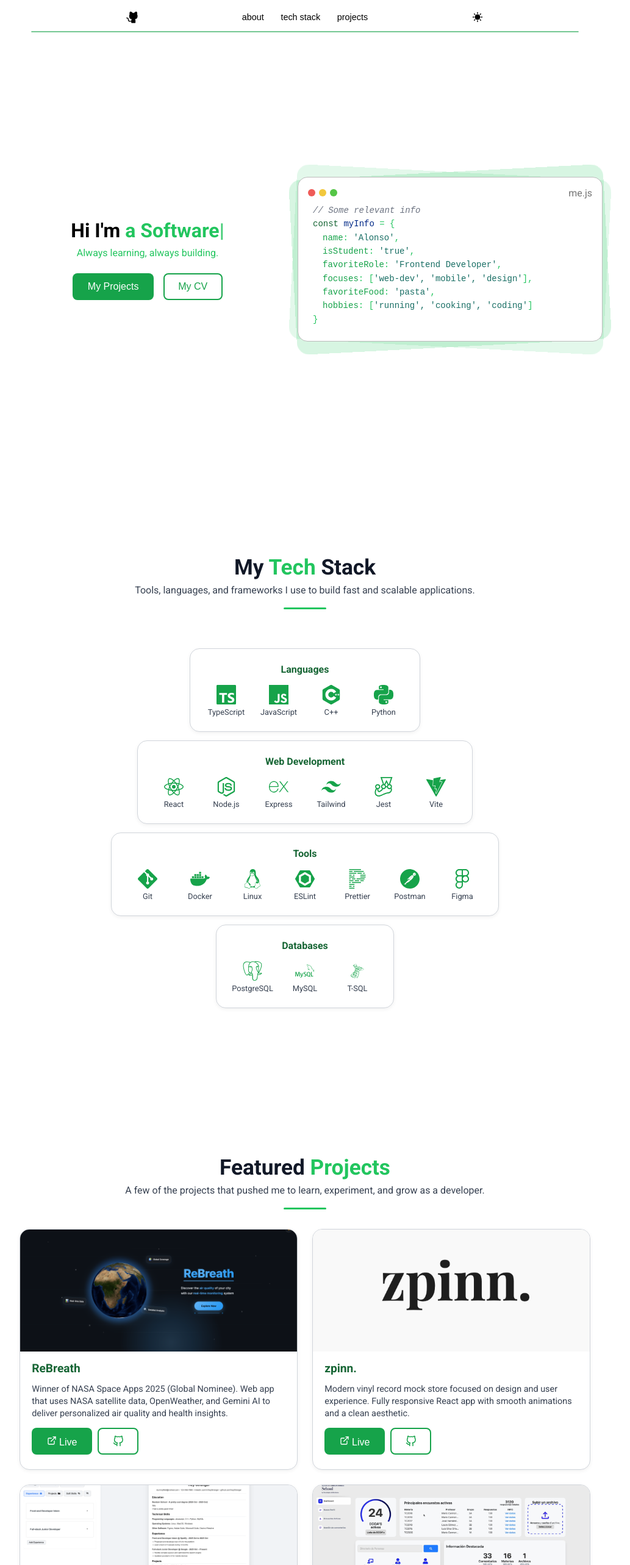
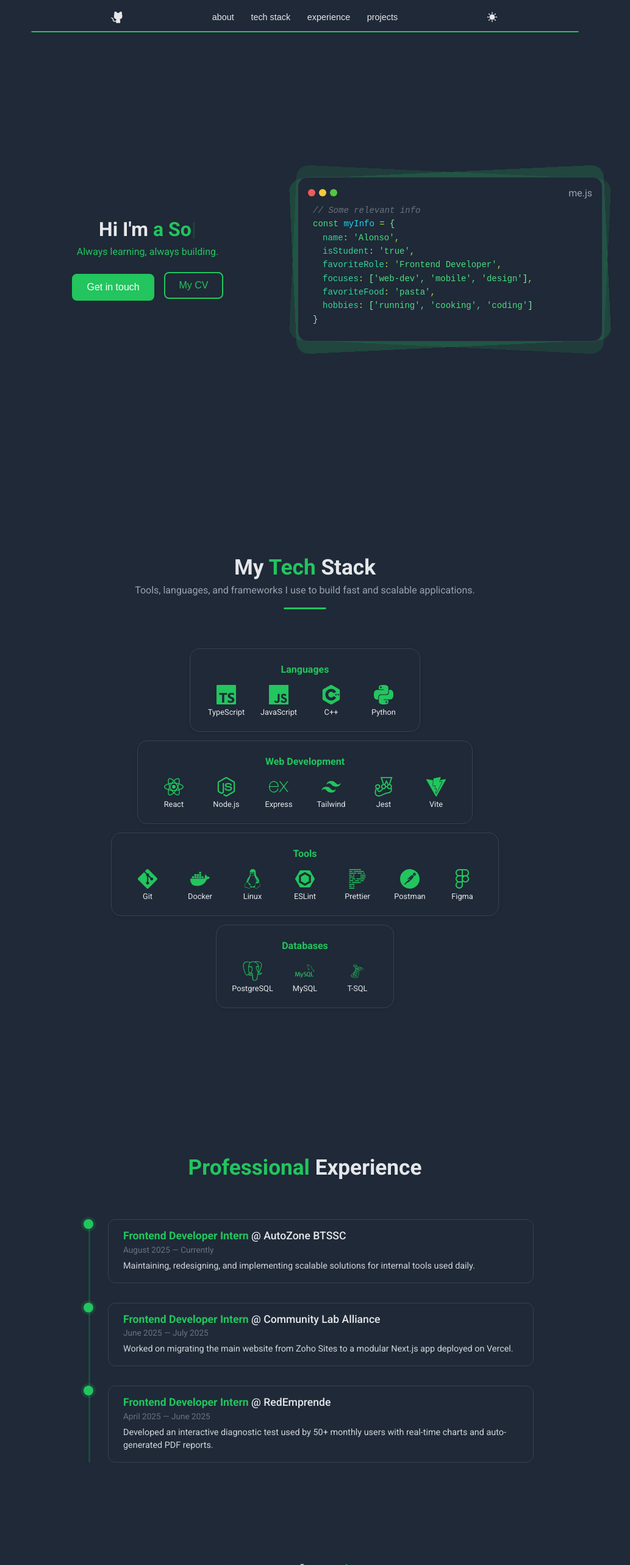
Before and after one commit to alxxjandro/portfolio, a React (Vite) app: page / in a window 1280 px wide. Shown: the top 2566 px of the page at 61% size, without its empty margins (140-1173 px from the left). Built offline with nearby package versions, Linux system fonts and the light colour scheme.

Commit message:
finished and re-ordered the projects

```diff
--- a/src/App.jsx
+++ b/src/App.jsx
@@ -2,6 +2,7 @@ import HeaderCard from './headerCard'
 import { useRef } from 'react'
 import { TypeAnimation } from 'react-type-animation'
 import CustomButton from './customButton'
+import Experience from './experience'
 import TechStack from './techStack'
 import Projects from './projects'
 import Navbar from './navbar'
@@ -11,17 +12,17 @@ const App = () => {
   const CURSOR_CLASS_NAME = 'custom-type-animation-cursor'
 
   const aboutRef = useRef(null)
-  const techStackRef = useRef(null)
+  const techRef = useRef(null)
   const projectsRef = useRef(null)
-  const experienceRef = useRef(null)
+  const expRef = useRef(null)
 
   return (
     <>
       <Navbar
         aboutRef={aboutRef}
-        techStackRef={techStackRef}
+        techRef={techRef}
         projectsRef={projectsRef}
-        experienceRef={experienceRef}
+        expRef={expRef}
       />
       <div ref={aboutRef} className="header">
         <h1>
@@ -49,10 +50,12 @@ const App = () => {
             </span>
             <p className="subHeader">Always learning, always building.</p>
             <div className="headerActions">
-              <CustomButton
-                text="My Projects"
-                onClick={() => console.log('projects')}
-              />
+              <a
+                href="https://www.linkedin.com/in/alejandro-a-53b4ab294/"
+                target="_blank"
+              >
+                <CustomButton text="Get in touch" />
+              </a>
               <CustomButton
                 text="My CV"
                 onClick={() => window.open('/resume.pdf', '_blank')}
@@ -63,8 +66,11 @@ const App = () => {
         </h1>
         <HeaderCard />
       </div>
-      <div ref={techStackRef}>
+      <div ref={techRef}>
         <TechStack />
+      </div>
+      <div ref={expRef}>
+        <Experience />
       </div>
       <div ref={projectsRef}>
         <Projects />
--- /dev/null
+++ b/src/experience.jsx
@@ -0,0 +1,56 @@
+const Experience = () => {
+  const prevExperience = [
+    {
+      companyName: 'AutoZone BTSSC',
+      roleName: 'Frontend Developer Intern',
+      description:
+        'Maintaining, redesigning, and implementing scalable solutions for internal tools used daily.',
+      startDate: 'August 2025',
+      endDate: 'Currently',
+    },
+    {
+      companyName: 'Community Lab Alliance',
+      roleName: 'Frontend Developer Intern',
+      description:
+        'Worked on migrating the main website from Zoho Sites to a modular Next.js app deployed on Vercel.',
+      startDate: 'June 2025',
+      endDate: 'July 2025',
+    },
+    {
+      companyName: 'RedEmprende',
+      roleName: 'Frontend Developer Intern',
+      description:
+        'Developed an interactive diagnostic test used by 50+ monthly users with real-time charts and auto-generated PDF reports.',
+      startDate: 'April 2025',
+      endDate: 'June 2025',
+    },
+  ]
+
+  return (
+    <section id="experience" className="experienceWrapper">
+      <div className="techHeader">
+        <h1 style={{ textAlign: 'center' }}>
+          <span>Professional</span> Experience
+        </h1>
+      </div>
+      <div className="timeline">
+        {prevExperience.map((exp, index) => (
+          <div key={index} className="timelineItem">
+            <div className="timelineBullet" />
+            <div className="timelineContent">
+              <h3>
+                {exp.roleName} <span>@ {exp.companyName}</span>
+              </h3>
+              <p className="timelineDate">
+                {exp.startDate} — {exp.endDate}
+              </p>
+              <p className="timelineDescription">{exp.description}</p>
+            </div>
+          </div>
+        ))}
+      </div>
+    </section>
+  )
+}
+
+export default Experience
--- a/src/navbar.jsx
+++ b/src/navbar.jsx
@@ -3,14 +3,16 @@ import { IoMoon } from 'react-icons/io5'
 import { MdSunny } from 'react-icons/md'
 import { PiGithubLogoFill } from 'react-icons/pi'
 
-const Navbar = ({ aboutRef, techStackRef, projectsRef, experienceRef }) => {
-  const [theme, setTheme] = useState('dark')
+const Navbar = ({ aboutRef, techRef, projectsRef, expRef }) => {
+  const [theme, setTheme] = useState('light')
 
   useEffect(() => {
     const savedTheme = localStorage.getItem('theme')
     if (savedTheme) {
       setTheme(savedTheme)
       document.body.className = savedTheme
+    } else {
+      toggleTheme()
     }
   }, [])
 
@@ -37,13 +39,9 @@ const Navbar = ({ aboutRef, techStackRef, projectsRef, experienceRef }) => {
         </div>
         <div>
           <button onClick={() => scrollToSection(aboutRef)}>about</button>
-          <button onClick={() => scrollToSection(techStackRef)}>
-            tech stack
-          </button>
+          <button onClick={() => scrollToSection(techRef)}>tech stack</button>
+          <button onClick={() => scrollToSection(expRef)}>experience</button>
           <button onClick={() => scrollToSection(projectsRef)}>projects</button>
-          {/* <button onClick={() => scrollToSection(experienceRef)}>
-            experience
-          </button> */}
         </div>
         <div className="actionBtn">
           <button className="themeToggle" onClick={toggleTheme}>
--- a/src/styles.css
+++ b/src/styles.css
@@ -57,7 +57,7 @@ body.dark .mainNavbar {
 }
 
 .navbarContent > div > button:hover {
-  color: #16a34a;
+  color: #22c55e;
   transform: translate(0px, -1px);
 }
 
@@ -220,7 +220,7 @@ body.dark .themeToggle svg {
 }
 
 .keyword {
-  color: #166534;
+  color: #22c55e;
 }
 
 .variable {
@@ -236,7 +236,7 @@ body.dark .themeToggle svg {
 }
 
 .property {
-  color: #16a34a;
+  color: #22c55e;
 }
 
 .string {
@@ -330,7 +330,7 @@ body.dark .themeToggle svg {
 .stackCard h3 {
   font-size: 1rem;
   margin-bottom: 1rem;
-  color: #166534;
+  color: #22c55e;
 }
 
 .stackIcons {
@@ -350,7 +350,7 @@ body.dark .themeToggle svg {
 .iconWrapper svg {
   width: 32px;
   height: 32px;
-  color: #16a34a;
+  color: #22c55e;
   transition: transform 0.2s ease, color 0.2s ease;
 }
 
@@ -432,7 +432,7 @@ body.dark .themeToggle svg {
 
 .projectContent h2 {
   font-size: 1.2rem;
-  color: #166534;
+  color: #22c55e;
 }
 
 .projectContent p {
@@ -509,6 +509,108 @@ body.dark .themeToggle svg {
 .modalClose:hover {
   color: #22c55e;
 }
+
+/* =========================================================
+    EXPERIENCE SECTION
+   ========================================================= */
+
+.experienceWrapper {
+  padding: 5rem 1rem;
+  display: flex;
+  flex-direction: column;
+  align-items: center;
+  gap: 2rem;
+}
+
+.experienceTitle {
+  font-size: 2rem;
+  font-weight: 700;
+  color: #111827;
+  text-align: center;
+}
+
+.experienceTitle span {
+  color: #22c55e;
+}
+
+/* --- Timeline Layout --- */
+.timeline {
+  position: relative;
+  margin-top: 2rem;
+  width: 80%;
+  max-width: 750px;
+  display: flex;
+  flex-direction: column;
+  gap: 2rem;
+}
+
+.timeline::before {
+  content: '';
+  position: absolute;
+  top: 0;
+  left: 20px;
+  width: 3px;
+  height: 100%;
+  background: #22c55e66;
+  border-radius: 4px;
+}
+
+.timelineItem {
+  position: relative;
+  display: flex;
+  align-items: flex-start;
+  gap: 1.5rem;
+}
+
+.timelineBullet {
+  flex-shrink: 0;
+  width: 16px;
+  height: 16px;
+  background-color: #22c55e;
+  border-radius: 50%;
+  position: relative;
+  margin-left: 12px;
+  box-shadow: 0 0 0 4px #22c55e25;
+}
+
+.timelineContent {
+  background: #ffffff;
+  border: 1px solid #d1d5db;
+  border-radius: 12px;
+  padding: 1rem 1.5rem;
+  flex: 1;
+  transition: all 0.2s ease-in-out;
+}
+
+.timelineContent:hover {
+  border-color: #22c55e;
+  box-shadow: 0 4px 12px rgba(22, 197, 94, 0.15);
+  transform: translateY(-2px);
+}
+
+.timelineContent h3 {
+  color: #22c55e;
+  font-size: 1.1rem;
+  margin-bottom: 0.3rem;
+}
+
+.timelineContent h3 span {
+  color: #374151;
+  font-weight: 500;
+}
+
+.timelineDate {
+  color: #6b7280;
+  font-size: 0.85rem;
+  margin-bottom: 0.5rem;
+}
+
+.timelineDescription {
+  color: #374151;
+  font-size: 0.9rem;
+  line-height: 1.5;
+}
+
 /* =========================================================
     BUTTONS / TEXT ELEMENTS
    ========================================================= */
@@ -523,34 +625,34 @@ body.dark .themeToggle svg {
 }
 
 .customButton.primary {
-  background-color: #16a34a;
+  background-color: #22c55e;
   color: #ffffff;
   border: 2px solid transparent;
 }
 
 .customButton.primary:hover {
   background-color: #ffffff;
-  color: #16a34a;
-  border: 2px solid #16a34a;
+  color: #22c55e;
+  border: 2px solid #22c55e;
   transform: translateY(-1px);
 }
 
 .customButton.secondary {
   background-color: #ffffff;
-  color: #16a34a;
-  border: 2px solid #16a34a;
+  color: #22c55e;
+  border: 2px solid #22c55e;
   display: flex;
 }
 
 .customButton.secondary:hover {
-  background-color: #16a34a;
+  background-color: #22c55e;
   color: #ffffff;
   transform: translateY(-1px);
 }
 
 .customButton.ghost {
   background-color: transparent;
-  color: #16a34a;
+  color: #22c55e;
   border: none;
 }
 
@@ -726,6 +828,31 @@ body.dark .modalClose {
 
 body.dark .modalCard p {
   color: #e5e7eb;
+}
+
+body.dark .timeline::before {
+  background: #22c55e33;
+}
+
+body.dark .timelineContent {
+  background: #1f2937;
+  border-color: #374151;
+}
+
+body.dark .timelineContent:hover {
+  border-color: #22c55e;
+}
+
+body.dark .timelineContent h3 {
+  color: #22c55e;
+}
+
+body.dark .timelineContent h3 span {
+  color: #e5e7eb;
+}
+
+body.dark .timelineDescription {
+  color: #d1d5db;
 }
 
 /* =========================================================
```
